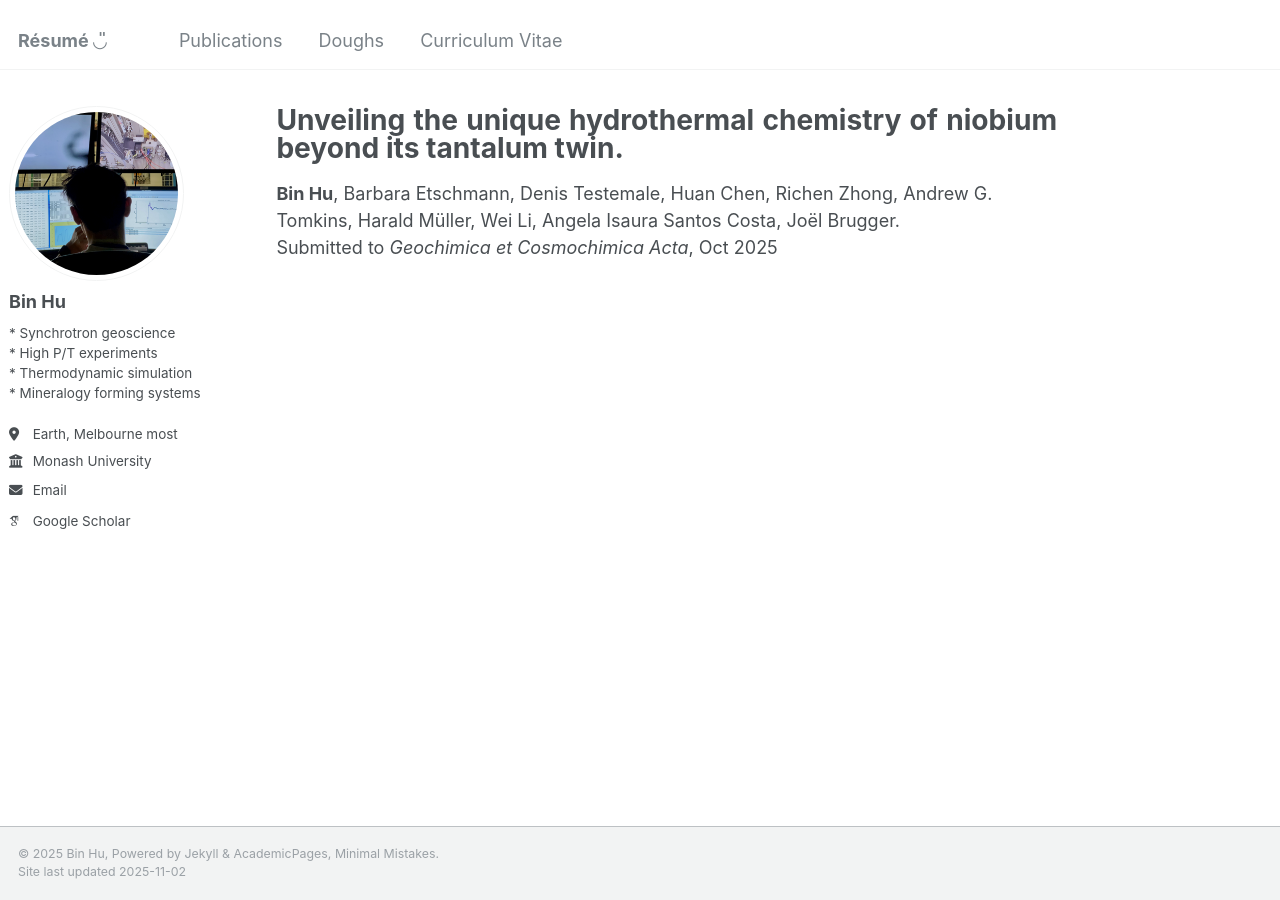
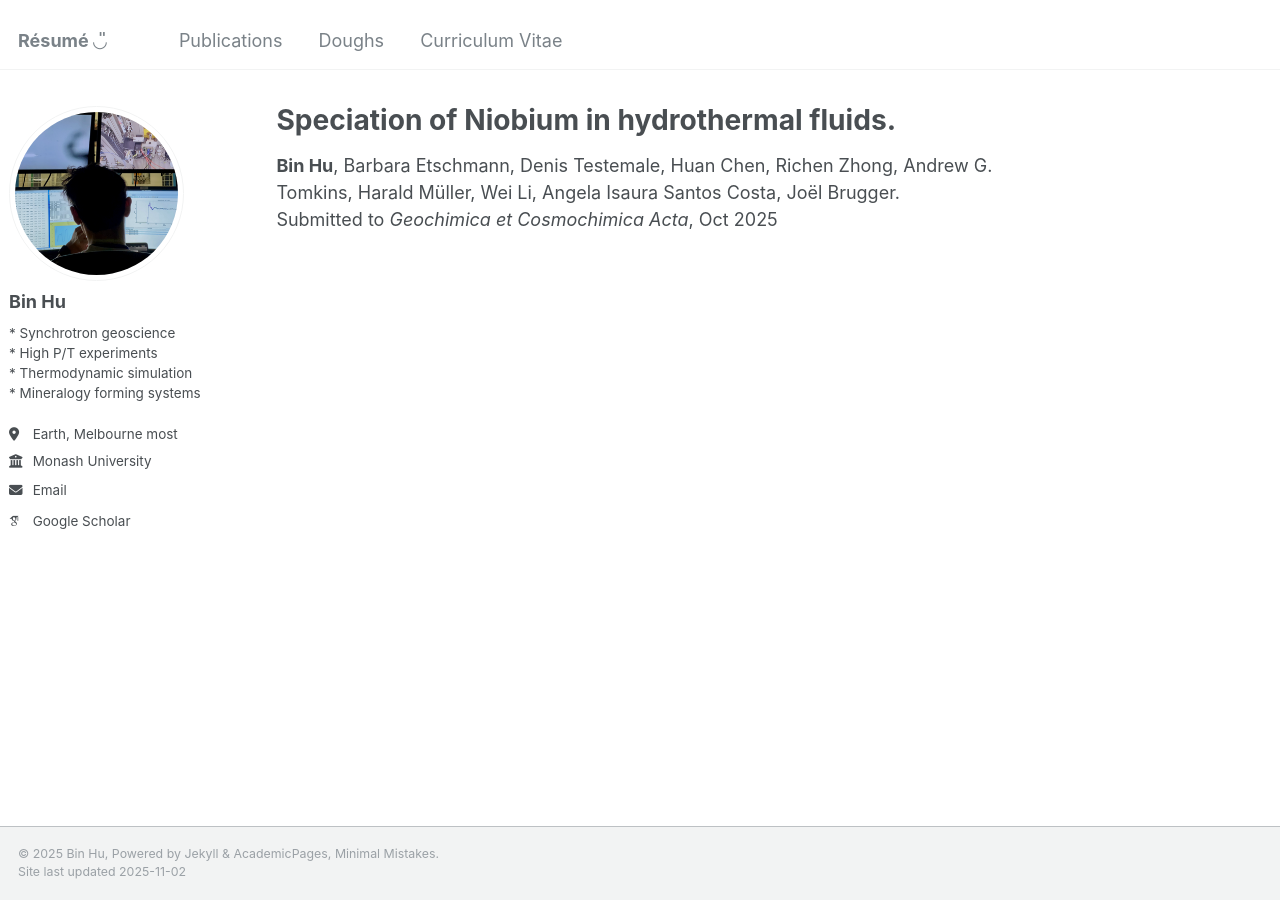
Before and after one commit to bhchemx/bhchemx.github.io, a Jekyll site: the page built from _publications/2025-10-10-UdRe_Nb.md, in a window 1280 px wide. Built offline with Jekyll 4.4.1, drawn with Linux system fonts in a browser that asks for light colours; some web fonts are replaced.

Commit message:
Update 2025-10-10-UdRe_Nb.md

```diff
--- a/_publications/2025-10-10-UdRe_Nb.md
+++ b/_publications/2025-10-10-UdRe_Nb.md
@@ -1,5 +1,5 @@
 ---
-title: "Unveiling the unique hydrothermal chemistry of niobium beyond its tantalum twin."
+title: "Speciation of Niobium in hydrothermal fluids."
 collection: publications
 boardcast: mute
 status: submitted
```
